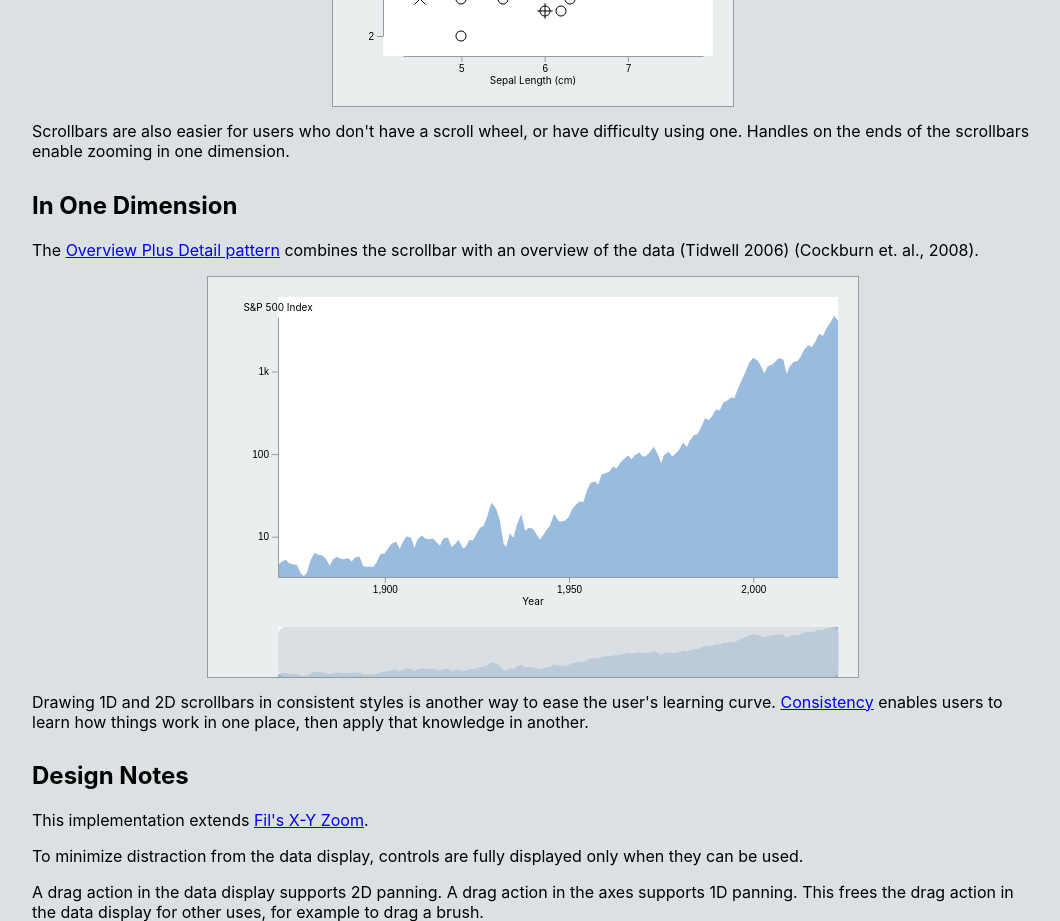
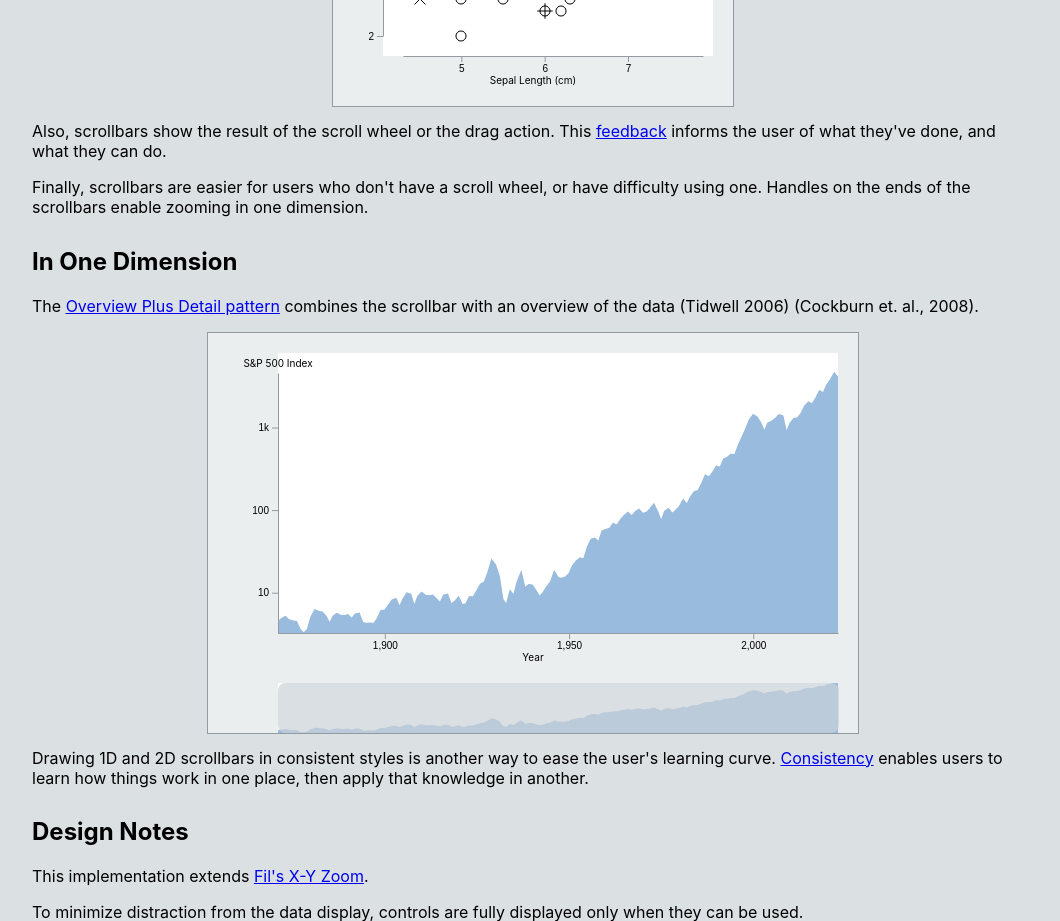
Before and after one commit to hemanrobinson/panning-zooming, a React (Create React App) app: page / in a window 1280 px wide. Shown: the part 1100-2021 px from the top of the page, without its empty margins (108-1168 px from the left). Built offline with nearby package versions, Linux system fonts and the light colour scheme.

Commit message:
reference feedback

```diff
--- a/src/App.js
+++ b/src/App.js
@@ -48,7 +48,10 @@ const App = () => {
             </div>
             <div className="Description">
                 <p>
-                Scrollbars are also easier for users who don't have a scroll wheel, or have difficulty using one.  Handles on the ends of the scrollbars enable zooming in one dimension.
+                Also, scrollbars show the result of the scroll wheel or the drag action.  This <a href="https://givegoodux.com/feedback-5-principles-interaction-design-supercharge-ui-5-5/">feedback</a> informs the user of what they've done, and what they can do.
+                </p>
+                <p>
+                Finally, scrollbars are easier for users who don't have a scroll wheel, or have difficulty using one.  Handles on the ends of the scrollbars enable zooming in one dimension.
                 </p>
                 <h2>In One Dimension</h2>
                 <p>
```
Also changed, not shown: 1 other file (tests, documents, lock files or other folders).
